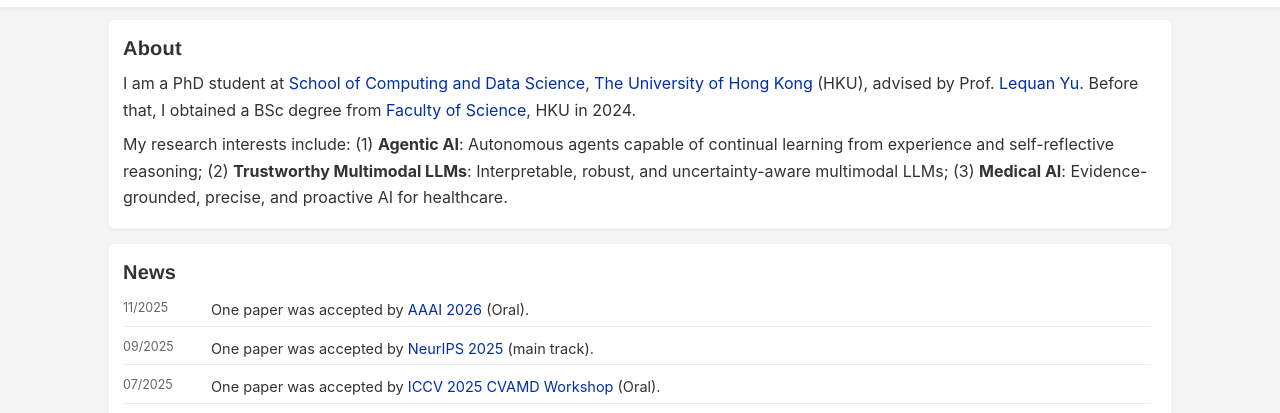
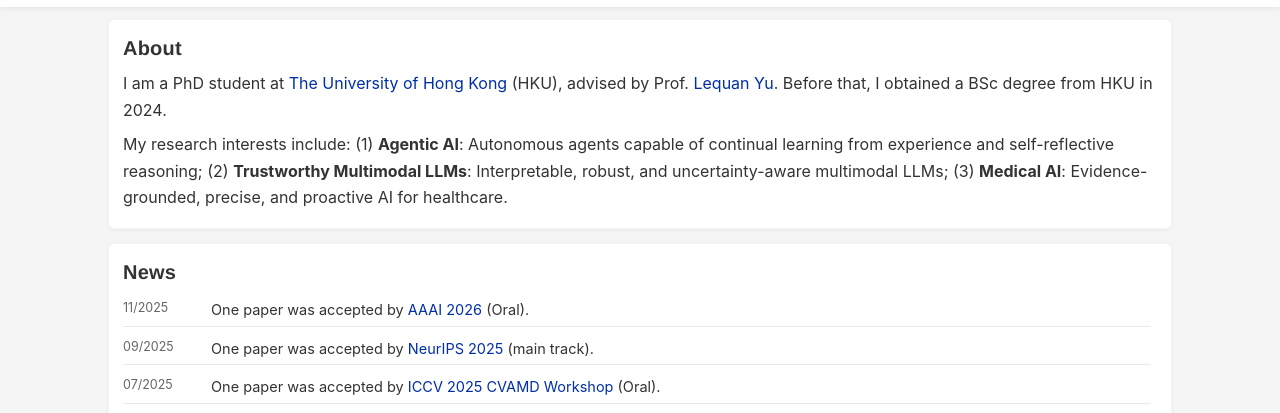
Before and after one commit to ys-feng/ys-feng.github.io, a plain HTML site: page index.html in a window 1280 px wide. Shown: the part 369-782 px from the top of the page. Drawn offline with Linux system fonts and the light colour scheme; some icons are missing; a web font is replaced by a local one.

```diff
--- a/index.html
+++ b/index.html
@@ -987,8 +987,8 @@
 <div id="biography" class="section full-span">
     <h2>About</h2>
     <p style="color: var(--text-color); line-height: 1.65; margin-bottom: 8px;">
-        I am a PhD student at <a href="https://cds.hku.hk/" target="_blank">School of Computing and Data Science</a>, <a href="https://www.hku.hk/" target="_blank">The University of Hong Kong</a> (HKU), advised by Prof. <a href="https://yulequan.github.io/" target="_blank">Lequan Yu</a>.
-        Before that, I obtained a BSc degree from <a href="https://www.scifac.hku.hk/" target="_blank">Faculty of Science</a>, HKU in 2024.
+        I am a PhD student at <a href="https://www.hku.hk/" target="_blank">The University of Hong Kong</a> (HKU), advised by Prof. <a href="https://yulequan.github.io/" target="_blank">Lequan Yu</a>.
+        Before that, I obtained a BSc degree from HKU in 2024.
     </p>
     <p style="color: var(--text-color); line-height: 1.65; margin-bottom: 6px;">
         My research interests include:
```
